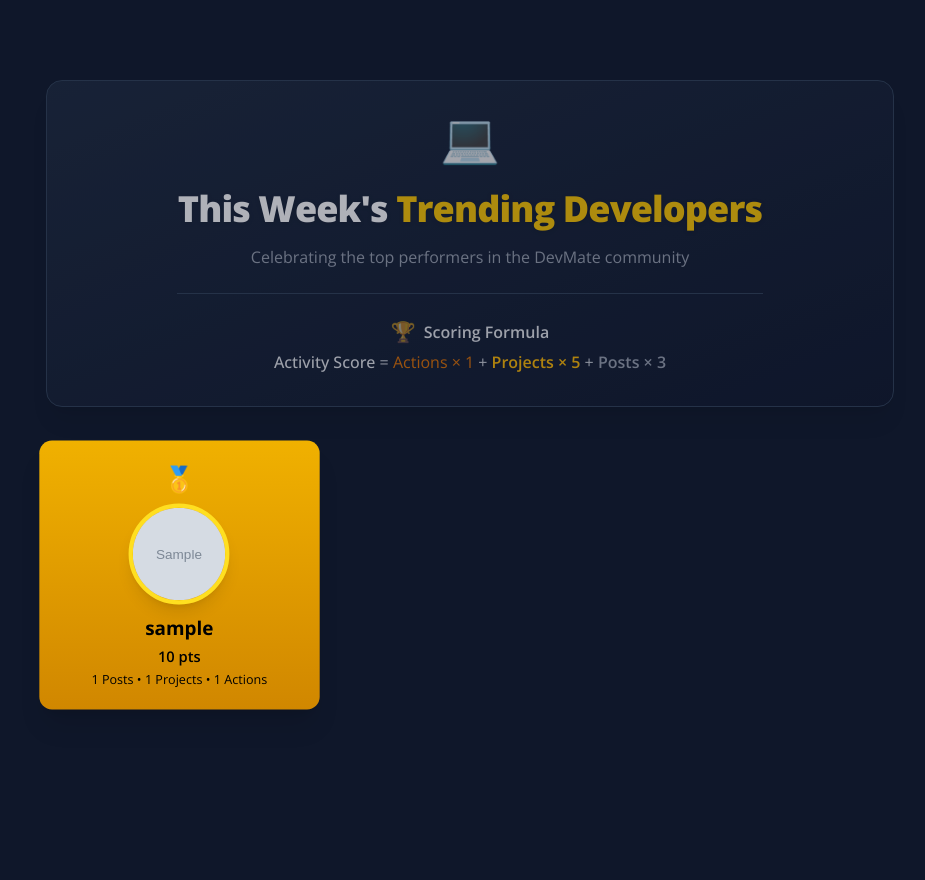
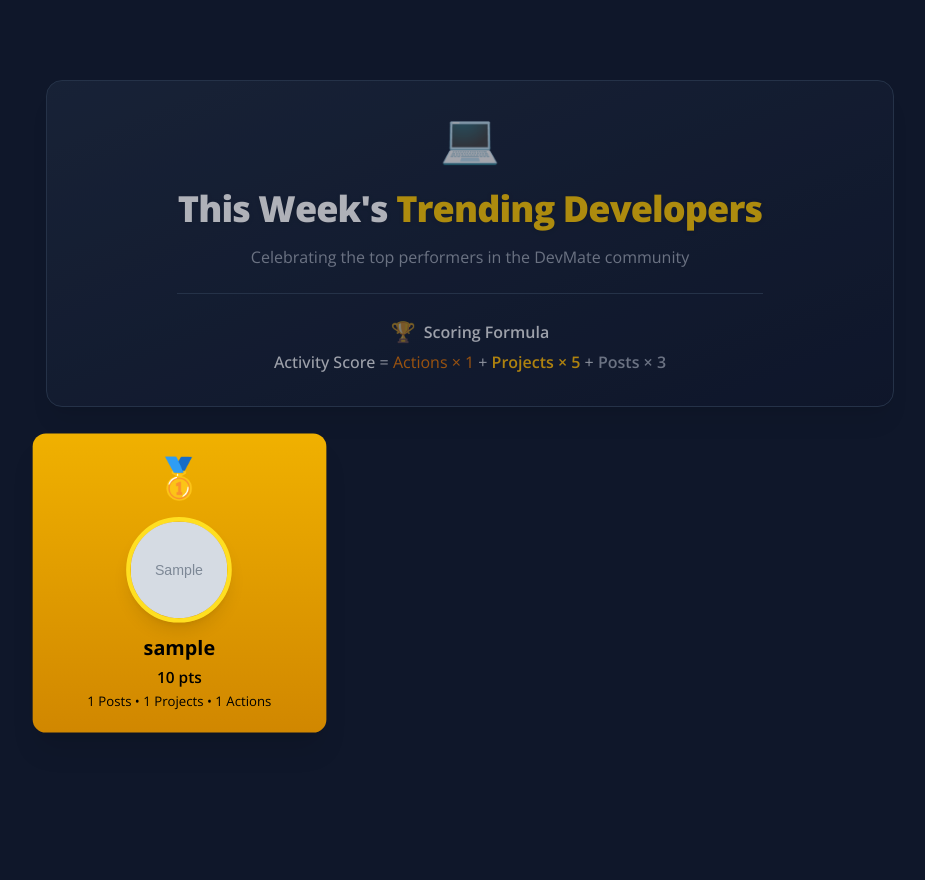
Before and after one commit to Adithya-Balan/Project-X, a Django app: page /feature/leaderboard/ in a window 1280 px wide. Shown: the whole page, without its empty margins (170-1095 px from the left). Run offline with Django 5.2, Linux system fonts and the light colour scheme; tables that the repository leaves empty hold one stand-in row (values such as "Sample post"); grey boxes marked "Sample" are stand-in pictures; parts of the project's set-up code (start-up, migrations or seed data) failed here and were passed over; some libraries are stand-ins or nearby versions.

Commit message:
Improved Alignment for Leaderboard.html

```diff
--- a/features/templates/features/leaderboard.html
+++ b/features/templates/features/leaderboard.html
@@ -17,7 +17,7 @@
         <!-- Main Heading -->
         <div class="flex flex-col items-center justify-center mb-4">
           <span class="text-yellow-400 text-5xl mb-2">💻</span>
-          <h2 class="text-3xl sm:text-4xl font-black tracking-tight text-white drop-shadow-sm">
+          <h2 class="text-2xl sm:text-4xl font-black tracking-tight text-white drop-shadow-sm">
             This Week's <span class="text-yellow-400">Trending Developers</span>
           </h2>
           <p class="text-sm sm:text-base text-gray-400 mt-2">
@@ -52,8 +52,8 @@
 
       {% if top_2 %}
       <!-- 🥈 Second -->
-      <div class="bg-gradient-to-b from-gray-700 to-gray-800 rounded-xl p-5 flex flex-col items-center shadow-md">
-        <div class="text-2xl mb-2">🥈</div>
+      <div class="bg-gradient-to-b from-gray-700 to-gray-800 rounded-xl p-4 flex flex-col items-center shadow-md">
+        <div class="text-4xl mb-4">🥈</div>
         <a href="{% url 'user_profile' top_2.user.user.username %}">
           <img src="{{top_2.user.profile_image.url}}?v={{top_2.user.updated_at.timestamp}}" class="w-20 h-20 rounded-full border-4 border-gray-300 shadow-lg mb-2" />
         </a>
@@ -67,8 +67,8 @@
 
       {% if top_1 %}
       <!-- 🥇 First -->
-      <div class="bg-gradient-to-b from-yellow-500 to-yellow-600 text-black rounded-xl p-5 flex flex-col items-center shadow-xl scale-105 z-10">
-        <div class="text-2xl mb-2">🥇</div>
+      <div class="bg-gradient-to-b from-yellow-500 to-yellow-600 text-black rounded-xl p-5 flex flex-col items-center shadow-xl scale-105 lg:scale-110 z-10">
+        <div class="text-4xl mb-4">🥇</div>
         <a href="{% url 'user_profile' top_1.user.user.username %}">
           <img src="{{top_1.user.profile_image.url}}?v={{top_1.user.updated_at.timestamp}}" class="w-24 h-24 rounded-full border-4 border-yellow-300 shadow-lg mb-2" />
         </a>
@@ -82,8 +82,8 @@
 
       {% if top_3 %}
       <!-- 🥉 Third -->
-      <div class="bg-gradient-to-b from-amber-700 to-amber-800 rounded-xl p-5 flex flex-col items-center shadow-md">
-        <div class="text-2xl mb-2">🥉</div>
+      <div class="bg-gradient-to-b from-amber-700 to-amber-800 rounded-xl p-4 flex flex-col items-center shadow-md">
+        <div class="text-4xl mb-4">🥉</div>
         <a href="{% url 'user_profile' top_3.user.user.username %}">
           <img src="{{top_3.user.profile_image.url}}?v={{top_3.user.updated_at.timestamp}}" class="w-20 h-20 rounded-full border-4 border-amber-400 shadow-lg mb-2" />
         </a>
@@ -102,7 +102,7 @@
       <div class="bg-slate-800 px-5 py-4 rounded-lg flex flex-col sm:flex-row sm:items-center sm:justify-between shadow-md">
         <div class="flex items-center gap-4 min-w-0">
           <div class="text-gray-400 font-bold text-base">#{{ forloop.counter|add:3 }}</div>
-          <img src="{{leaderboard_obj.user.profile_image.url}}?v={{leaderboard_obj.user.updated_at.timestamp}}" class="w-14 h-14 rounded-full border border-slate-600" />
+          <a href="{% url 'user_profile' leaderboard_obj.user.user.username %}"><img src="{{leaderboard_obj.user.profile_image.url}}?v={{leaderboard_obj.user.updated_at.timestamp}}" class="w-14 h-14 rounded-full border border-slate-600" /></a>
           <a href="{% url 'user_profile' leaderboard_obj.user.user.username %}" class="font-medium truncate hover:underline">{{ leaderboard_obj.user.user.username }}</a>
         </div>
         <div class="mt-2 sm:mt-0 text-right">
@@ -113,9 +113,5 @@
       {% endfor %}
     </div>
   </div>
-
-   {% include "includes/create-post.html" %}
-  <script src="{% static 'scripts/jquery-3.7.1.min.js' %}"></script>
-
 </body>
 {% endblock %}
--- a/static/styles/output.css
+++ b/static/styles/output.css
@@ -17,15 +17,10 @@
     --color-amber-600: oklch(66.6% 0.179 58.318);
     --color-amber-700: oklch(55.5% 0.163 48.998);
     --color-amber-800: oklch(47.3% 0.137 46.201);
-    --color-yellow-50: oklch(98.7% 0.026 102.212);
-    --color-yellow-100: oklch(97.3% 0.071 103.193);
-    --color-yellow-200: oklch(94.5% 0.129 101.54);
     --color-yellow-300: oklch(90.5% 0.182 98.111);
     --color-yellow-400: oklch(85.2% 0.199 91.936);
     --color-yellow-500: oklch(79.5% 0.184 86.047);
     --color-yellow-600: oklch(68.1% 0.162 75.834);
-    --color-yellow-700: oklch(55.4% 0.135 66.442);
-    --color-yellow-800: oklch(47.6% 0.114 61.907);
     --color-green-50: oklch(98.2% 0.018 155.826);
     --color-green-100: oklch(96.2% 0.044 156.743);
     --color-green-200: oklch(92.5% 0.084 155.995);
@@ -35,7 +30,6 @@
     --color-green-600: oklch(62.7% 0.194 149.214);
     --color-green-700: oklch(52.7% 0.154 150.069);
     --color-sky-100: oklch(95.1% 0.026 236.824);
-    --color-blue-400: oklch(70.7% 0.165 254.624);
     --color-blue-600: oklch(54.6% 0.245 262.881);
     --color-indigo-950: oklch(25.7% 0.09 281.288);
     --color-slate-600: oklch(44.6% 0.043 257.281);
@@ -3485,6 +3513,14 @@
   .lg\:min-w-\[30rem\] {
     @media (width >= 64rem) {
       min-width: 30rem;
+    }
+  }
+  .lg\:scale-110 {
+    @media (width >= 64rem) {
+      --tw-scale-x: 110%;
+      --tw-scale-y: 110%;
+      --tw-scale-z: 110%;
+      scale: var(--tw-scale-x) var(--tw-scale-y);
     }
   }
   .lg\:flex-col {
@@ -3861,6 +3897,11 @@
   syntax: "*";
   inherits: false;
   initial-value: 0 0 #0000;
+}
+@property --tw-outline-style {
+  syntax: "*";
+  inherits: false;
+  initial-value: solid;
 }
 @property --tw-blur {
   syntax: "*";
@@ -4007,6 +4048,7 @@
       --tw-ring-offset-width: 0px;
       --tw-ring-offset-color: #fff;
       --tw-ring-offset-shadow: 0 0 #0000;
+      --tw-outline-style: solid;
       --tw-blur: initial;
       --tw-brightness: initial;
       --tw-contrast: initial;
```
Also changed, not shown: other parts of static/styles/output.css (+45 -11 lines).
